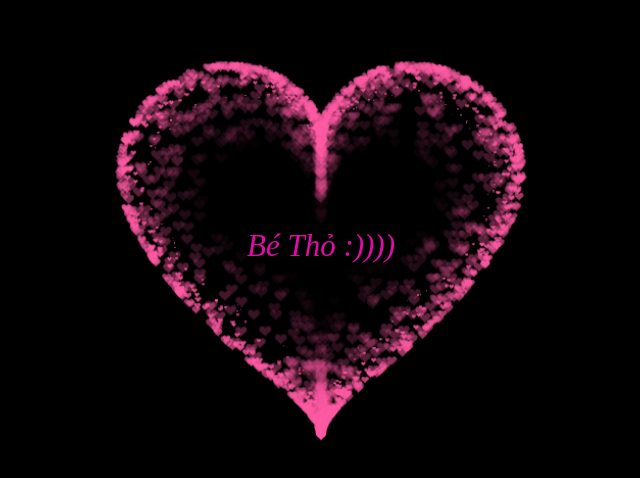
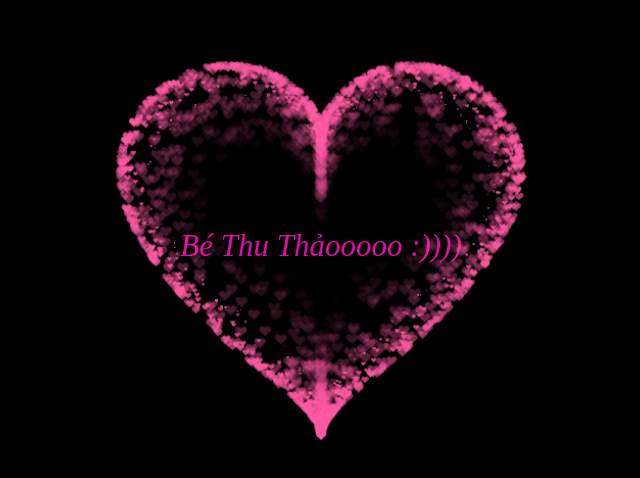
Before and after one commit to vocongly/linhtinh, a plain HTML site: page index.html in a window 1280 px wide. Shown: the part 152-630 px from the top of the page, without its empty margins (319-959 px from the left). Drawn offline with Linux system fonts and the light colour scheme.

Commit message:
Ly update 2

```diff
--- a/index.html
+++ b/index.html
@@ -331,6 +331,6 @@ var ParticlePool = (function() {
         align-items: center;
         justify-content: center;
         margin-bottom: 5px;
-        text-align: center;">Bé Thỏ :))))</div>
+        text-align: center;">Bé Thu Thảooooo :))))</div>
  </BODY>
 </HTML>
```
